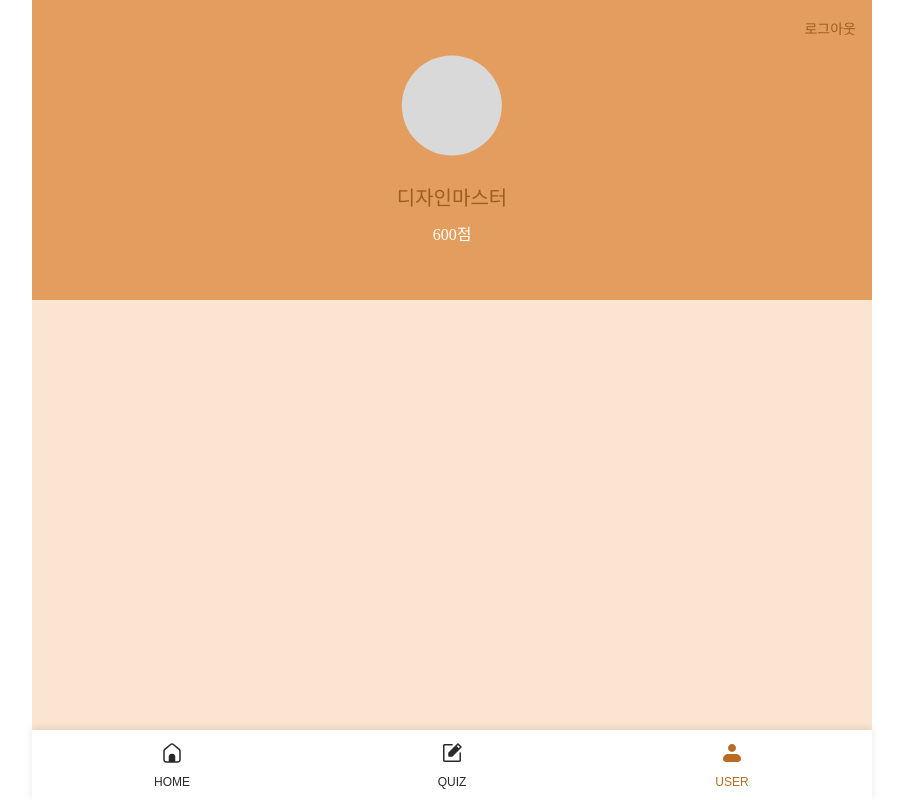
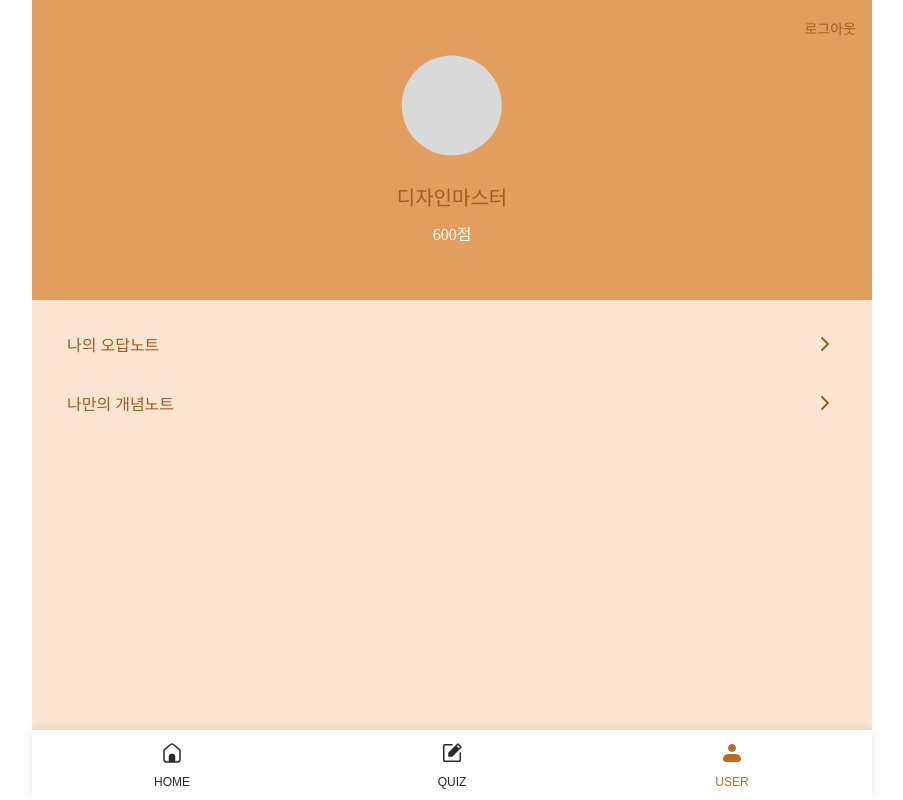
Before and after one commit to crohasang/kuiz, a React (Vite) app: page /user in a window 1280 px wide. Shown: the whole page, without its empty margins (188-1091 px from the left). Built offline with nearby package versions, Linux system fonts and the light colour scheme; a web font is replaced by a local one.

Commit message:
feat(UserPage): NoteButton 생성 및 적용, 로그아웃 버튼 생성
- NoteButton 생성 후 UserPage의 BottomBackground에 적용
- TopBackground에 있는 로그아웃을 버튼으로 변경
- 버튼들은 임시적으로 '/'로 이동

```diff
--- /dev/null
+++ b/src/components/userPage/NoteButton.tsx
@@ -0,0 +1,46 @@
+/** @jsxImportSource @emotion/react */
+import { css } from '@emotion/react';
+import { Row } from '../common/flex/Flex';
+import RightChevron from '../../assets/common/right_chevron.svg?react';
+import { useNavigate } from 'react-router-dom';
+
+interface NoteButtonProps {
+  title: string;
+  to: string;
+  className?: string;
+}
+
+const NoteButton = ({ title, to, className }: NoteButtonProps) => {
+  const navigate = useNavigate();
+
+  return (
+    <button
+      onClick={() => navigate(to)}
+      css={css`
+        width: 100%;
+        padding: 0;
+        border: none;
+        background: none;
+        cursor: pointer;
+      `}
+      className={className}
+    >
+      <Row
+        justifyContent="space-between"
+        alignItems="center"
+      >
+        <span css={css`
+          color: var(--brown0, #9C5D23);
+          font-family: Pretendard;
+          font-size: 16px;
+          font-style: normal;
+          font-weight: 500;
+          line-height: normal;
+        `}>{title}</span>
+        <RightChevron />
+      </Row>
+    </button>
+  );
+};
+
+export default NoteButton;
--- a/src/pages/UserPage.tsx
+++ b/src/pages/UserPage.tsx
@@ -1,13 +1,16 @@
 /** @jsxImportSource @emotion/react */
 import { Container } from "../components/common/container/Container"
 import { css } from '@emotion/react';
-import { Col } from "../components/common/flex/Flex";
+import { Col, Row } from "../components/common/flex/Flex";
 import { TopBackground, BottomBackground } from "../components/userPage/Background";
 import ProfileEllipse from "../components/homePage/ellipse/ProfileEllipse";
+import NoteButton from "../components/userPage/NoteButton";
+import { useNavigate } from "react-router-dom";
 
 const UserPage = () => {
   let nickname = "디자인마스터";
   let score = 600;
+  const navigate = useNavigate();
 
   return (
     <Container>
@@ -18,7 +21,9 @@ const UserPage = () => {
         alignItems="center"
       >
         <TopBackground>
-          <div css={css`
+          <button
+            onClick={() => navigate('/')}
+            css={css`
               position: absolute;
               top: 18px;
               right: 16px;
@@ -27,8 +32,13 @@ const UserPage = () => {
               font-size: 14px;
               font-style: normal;
               font-weight: 400;
-            line-height: normal;`}>로그아웃
-          </div>
+              line-height: normal;
+              background: none;
+              border: none;
+              cursor: pointer;
+              padding: 0;
+            `}>로그아웃
+          </button>
           <div css={css`
             position: absolute;
             top: 50%;
@@ -78,6 +88,20 @@ const UserPage = () => {
         alignItems="center"
       >
       <BottomBackground>
+        <div css={css`
+          margin-top: 32px;
+          padding: 0 35px 0 35px;
+        `}>
+          <NoteButton
+            title="나의 오답노트"
+            to="/"
+            css={css`margin-bottom: 35px;`}
+          />
+          <NoteButton
+            title="나만의 개념노트"
+            to="/"
+          />
+        </div>
       </BottomBackground>
       </Col>
     </Container>
```
Also changed, not shown: src/assets/common/right_chevron.svg (added). Lines whose indentation alone changed are shown as unchanged.
